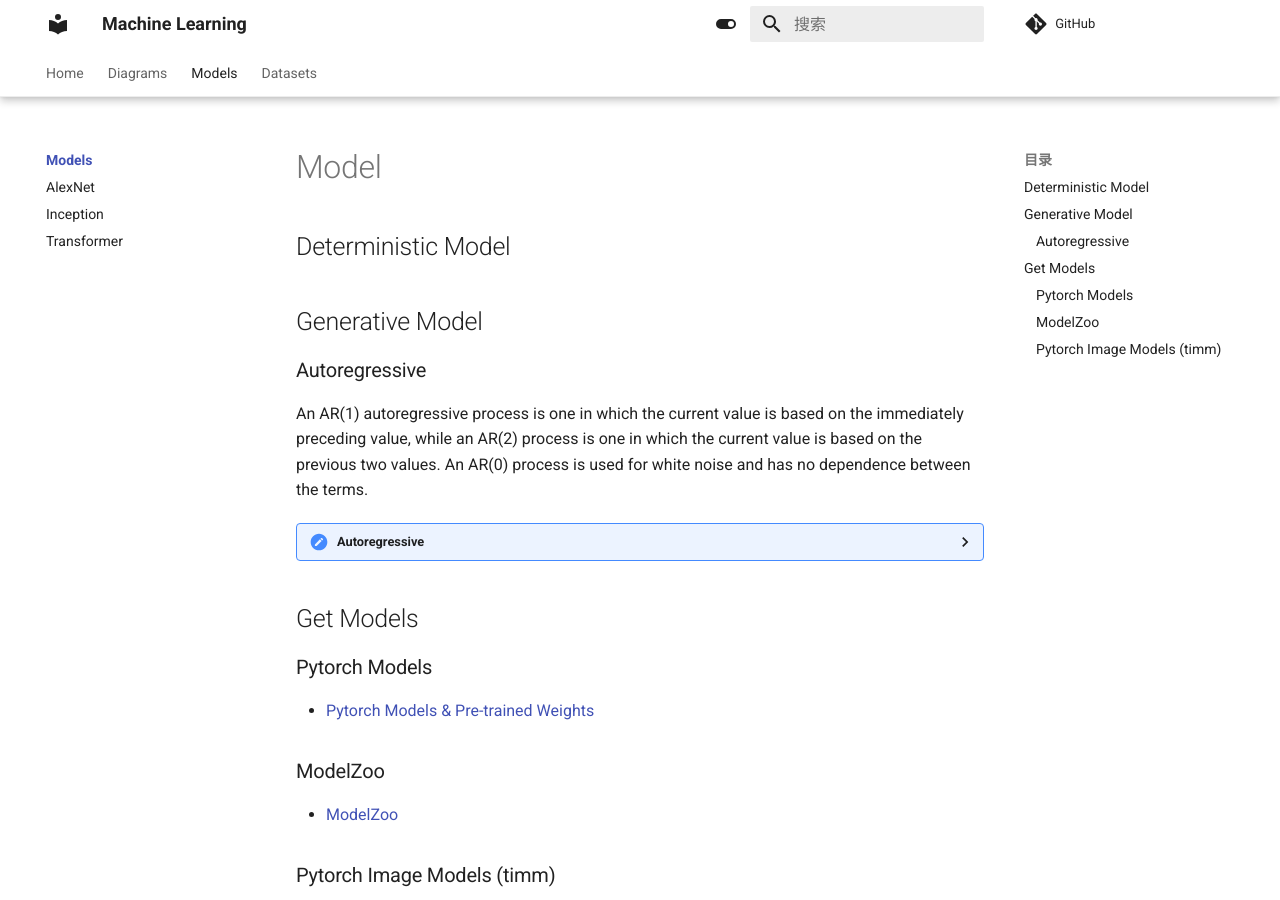
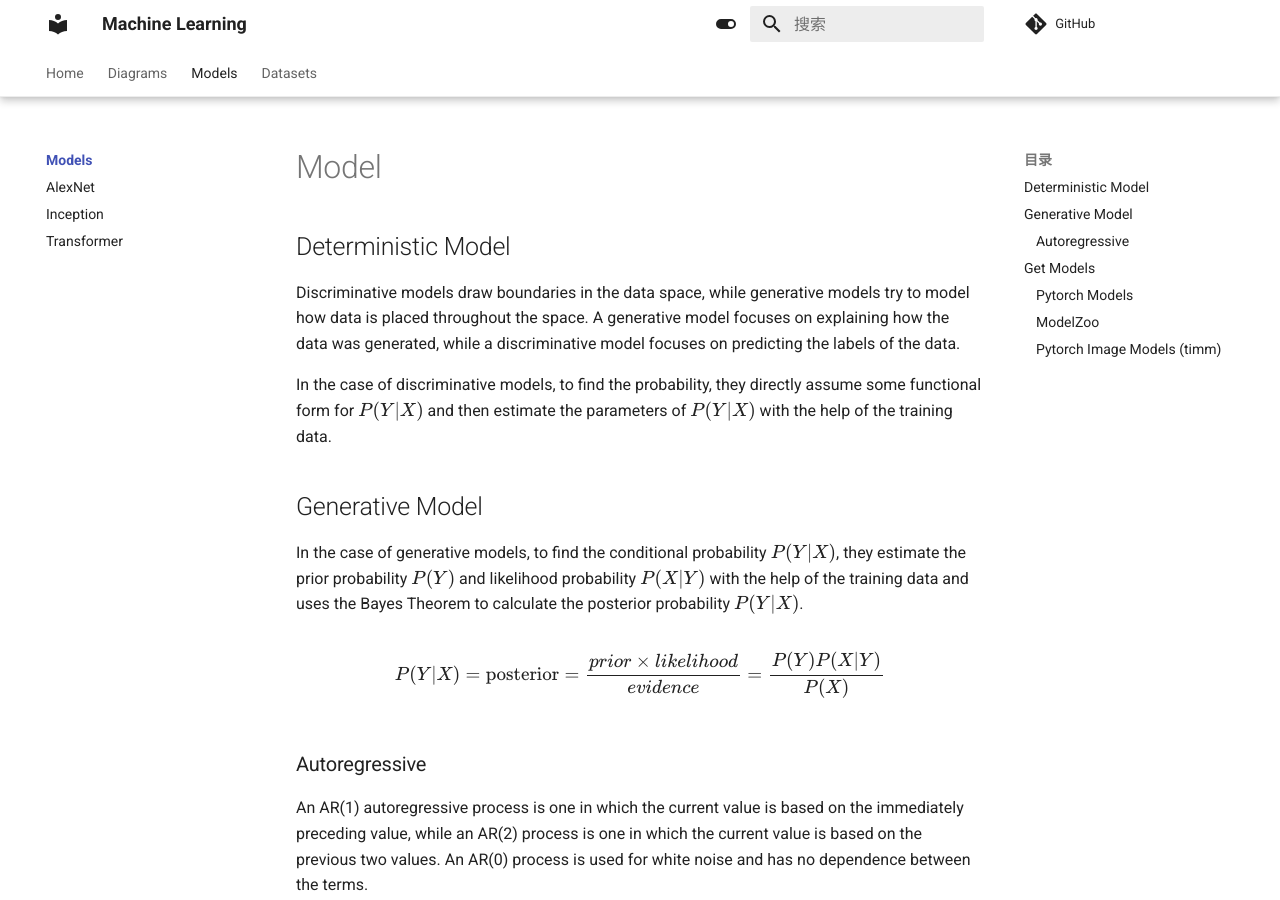
Before and after one commit to kyzjnbk/kyzjnbk-ml, an MkDocs documentation site: the page built from docs/model/index.md, in a window 1280 px wide and 900 px high. Built offline with MkDocs 1.6.1 and Material for MkDocs 9.7.7, drawn with Linux system fonts in a browser that asks for light colours; comment, search, counter and statistics services are not loaded.

Commit message:
deterministic & generative

```diff
--- a/docs/model/index.md
+++ b/docs/model/index.md
@@ -2,7 +2,18 @@
 
 ## Deterministic Model
 
+Discriminative models draw boundaries in the data space, while generative models try to model how data is placed throughout the space. A generative model focuses on explaining how the data was generated, while a discriminative model focuses on predicting the labels of the data.
+
+In the case of discriminative models, to find the probability, they directly assume some functional form for $P(Y|X)$ and then estimate the parameters of $P(Y|X)$ with the help of the training data.
+
 ## Generative Model
+
+In the case of generative models, to find the conditional probability $P(Y|X)$, they estimate the prior probability $P(Y)$
+and likelihood probability $P(X|Y)$ with the help of the training data and uses the Bayes Theorem to calculate the posterior probability $P(Y |X)$.
+
+$$
+P(Y|X) = \text{posterior} = \frac{prior \times likelihood}{evidence}  = \frac{P(Y) P(X|Y)}{P(X)}
+$$
 
 ### Autoregressive
 
```
